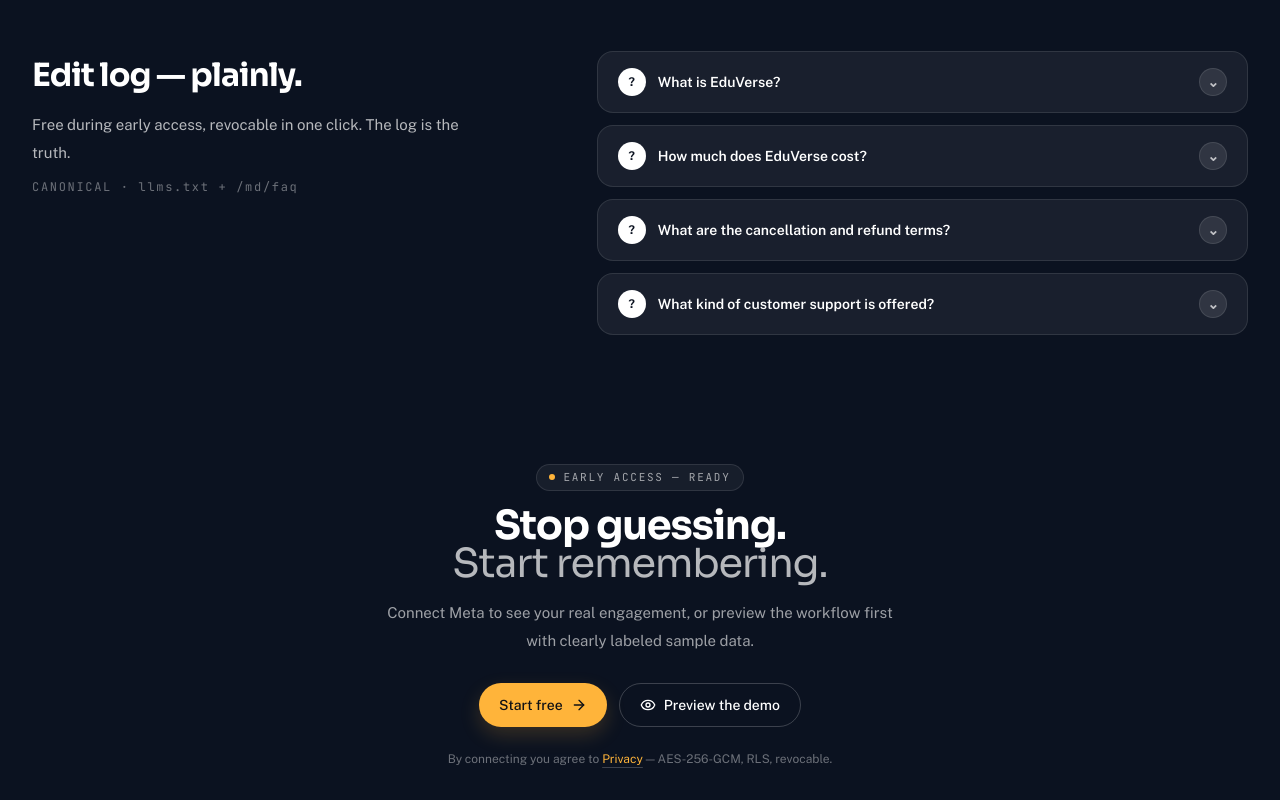
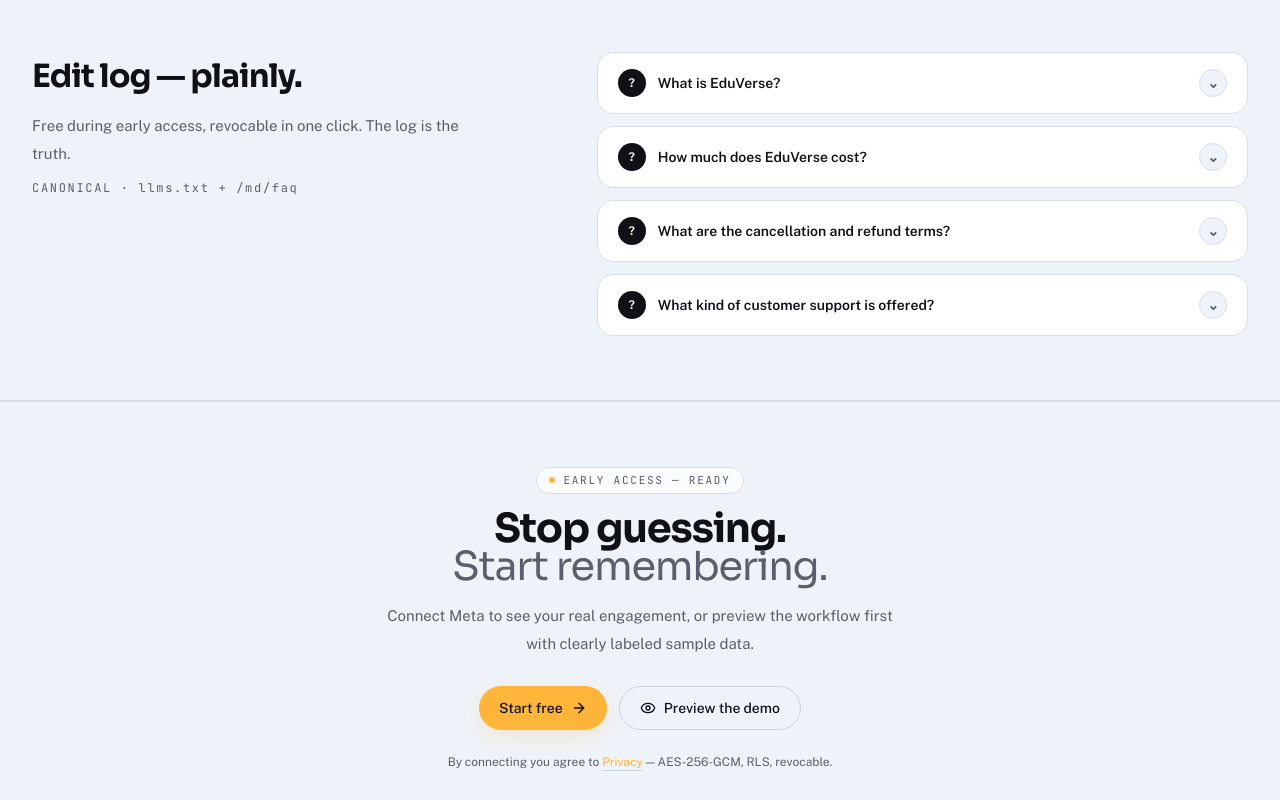
Before and after one commit to Nand3157/eduversesocial, a Next.js app: page / in a window 1280 px wide. Shown: the part 2960-3760 px from the top of the page. Built offline with nearby package versions, Linux system fonts and the light colour scheme; no server answers; the database is empty.

Commit message:
fix(theme): align landing sections

```diff
--- a/components/landing-page.tsx
+++ b/components/landing-page.tsx
@@ -361,39 +361,39 @@
         </div>
       </section>
 
-      {/* FAQ — amber ? as designed, chevron — dark band, always */}
-      <section id="faq" className="scroll-mt-24 bg-[#0B1220] px-5 py-14 sm:px-8 sm:py-16">
+      {/* FAQ — stays in the active theme while preserving the editorial rhythm */}
+      <section id="faq" className="scroll-mt-24 border-y border-[#D6DFE8] bg-[#EEF3F9] px-5 py-14 text-ink sm:px-8 sm:py-16 dark:border-[#1F2A44] dark:bg-[#0B1220] dark:text-white">
         <div className="mx-auto grid max-w-[1280px] gap-8 lg:grid-cols-[0.9fr_1.1fr]">
           <div>
-            <h2 className="font-display text-[28px] font-[700] tracking-[-0.03em] text-white sm:text-[32px]">Edit log — plainly.</h2>
-            <p className="mt-3 max-w-[48ch] text-[15px] leading-7 text-white/70">Free during early access, revocable in one click. The log is the truth.</p>
-            <p className="mt-3 font-mono text-xs tracking-[0.14em] text-white/40">CANONICAL · llms.txt + /md/faq</p>
+            <h2 className="font-display text-[28px] font-[700] tracking-[-0.03em] text-ink sm:text-[32px] dark:text-white">Edit log — plainly.</h2>
+            <p className="mt-3 max-w-[48ch] text-[15px] leading-7 text-mutedText dark:text-white/70">Free during early access, revocable in one click. The log is the truth.</p>
+            <p className="mt-3 font-mono text-xs tracking-[0.14em] text-mutedText dark:text-white/40">CANONICAL · llms.txt + /md/faq</p>
           </div>
           <div className="grid gap-3">
             {FAQS.slice(0,4).map((faq) => (
-              <details key={faq.question} className="group rounded-2xl border border-white/10 bg-white/[0.06] open:border-[var(--accent)]/30 open:bg-white/[0.08]">
-                <summary className="flex min-h-11 cursor-pointer list-none items-center justify-between gap-4 px-5 py-4 text-sm font-semibold text-white hover:bg-white/[0.06] [&::-webkit-details-marker]:hidden">
-                  <span className="flex items-center gap-3"><span className="hidden sm:grid h-7 w-7 place-items-center rounded-full bg-white text-[#0B1220] text-xs font-bold">?</span>{faq.question}</span>
-                  <span className="grid h-7 w-7 shrink-0 place-items-center rounded-full border border-white/10 bg-white/10 text-white/70 transition group-open:rotate-180 group-open:bg-[var(--accent)] group-open:text-ink group-open:border-[var(--accent)]"><span>⌄</span></span>
+              <details key={faq.question} className="group rounded-2xl border border-[#D6DFE8] bg-white open:border-[var(--accent)]/50 open:bg-white dark:border-white/10 dark:bg-white/[0.06] dark:open:border-[var(--accent)]/30 dark:open:bg-white/[0.08]">
+                <summary className="flex min-h-11 cursor-pointer list-none items-center justify-between gap-4 px-5 py-4 text-sm font-semibold text-ink hover:bg-[#F7FAFC] dark:text-white dark:hover:bg-white/[0.06] [&::-webkit-details-marker]:hidden">
+                  <span className="flex items-center gap-3"><span className="hidden h-7 w-7 place-items-center rounded-full bg-ink text-background text-xs font-bold sm:grid dark:bg-white dark:text-[#0B1220]">?</span>{faq.question}</span>
+                  <span className="grid h-7 w-7 shrink-0 place-items-center rounded-full border border-[#D6DFE8] bg-[#EEF3F9] text-mutedText transition group-open:rotate-180 group-open:border-[var(--accent)] group-open:bg-[var(--accent)] group-open:text-ink dark:border-white/10 dark:bg-white/10 dark:text-white/70"><span>⌄</span></span>
                 </summary>
-                <p className="px-5 pb-5 pl-5 sm:pl-14 text-sm leading-7 text-white/70">{faq.answer}</p>
+                <p className="px-5 pb-5 pl-5 text-sm leading-7 text-mutedText sm:pl-14 dark:text-white/70">{faq.answer}</p>
               </details>
             ))}
           </div>
         </div>
       </section>
 
-      {/* FINAL CTA — restrained ink — fixed dark, always */}
-      <section className="bg-[#0B1220] py-12 sm:py-16">
+      {/* FINAL CTA — follows the active theme */}
+      <section className="border-t border-[#D6DFE8] bg-[#EEF3F9] py-12 text-ink sm:py-16 dark:border-transparent dark:bg-[#0B1220] dark:text-white">
         <div className="mx-auto max-w-[760px] px-5 text-center sm:px-8">
-          <p className="inline-flex items-center gap-2 rounded-full border border-white/10 bg-white/5 px-3 py-1 font-mono text-[11px] tracking-[0.16em] text-white/60"><span className="h-1.5 w-1.5 rounded-full bg-[var(--accent)]" /> EARLY ACCESS — READY</p>
-          <h2 className="mt-4 font-display text-[32px] font-[700] leading-[0.95] tracking-[-0.03em] text-white sm:text-[40px]">Stop guessing.<br /><span className="font-[400] text-white/70">Start remembering.</span></h2>
-          <p className="mx-auto mt-4 max-w-[58ch] text-[15px] leading-7 text-white/60">Connect Meta to see your real engagement, or preview the workflow first with clearly labeled sample data.</p>
+          <p className="inline-flex items-center gap-2 rounded-full border border-[#D6DFE8] bg-white/70 px-3 py-1 font-mono text-[11px] tracking-[0.16em] text-mutedText dark:border-white/10 dark:bg-white/5 dark:text-white/60"><span className="h-1.5 w-1.5 rounded-full bg-[var(--accent)]" /> EARLY ACCESS — READY</p>
+          <h2 className="mt-4 font-display text-[32px] font-[700] leading-[0.95] tracking-[-0.03em] text-ink sm:text-[40px] dark:text-white">Stop guessing.<br /><span className="font-[400] text-mutedText dark:text-white/70">Start remembering.</span></h2>
+          <p className="mx-auto mt-4 max-w-[58ch] text-[15px] leading-7 text-mutedText dark:text-white/60">Connect Meta to see your real engagement, or preview the workflow first with clearly labeled sample data.</p>
           <div className="mt-7 flex flex-wrap justify-center gap-3">
             <Button asChild className="rounded-full bg-[var(--accent)] text-ink shadow-[0_8px_20px_rgba(255,180,58,0.18)] hover:bg-[var(--accent-strong)]"><Link href="/signup">Start free <ArrowRight className="h-4 w-4" /></Link></Button>
-            <Button asChild variant="secondary" className="rounded-full border-white/20 bg-transparent text-white hover:bg-white/10 hover:text-white"><Link href="/demo"><Eye className="h-4 w-4" /> Preview the demo</Link></Button>
+            <Button asChild variant="secondary" className="rounded-full border-[#C8D3DF] bg-transparent text-ink hover:bg-white hover:text-ink dark:border-white/20 dark:text-white dark:hover:bg-white/10 dark:hover:text-white"><Link href="/demo"><Eye className="h-4 w-4" /> Preview the demo</Link></Button>
           </div>
-          <p className="mt-6 text-xs text-white/40">By connecting you agree to <Link href="/privacy" className="text-[var(--accent)] underline decoration-white/20 underline-offset-4">Privacy</Link> — AES-256-GCM, RLS, revocable.</p>
+          <p className="mt-6 text-xs text-mutedText dark:text-white/40">By connecting you agree to <Link href="/privacy" className="text-[var(--accent)] underline decoration-[#C8D3DF] underline-offset-4 dark:decoration-white/20">Privacy</Link> — AES-256-GCM, RLS, revocable.</p>
         </div>
       </section>
     </div>
```
